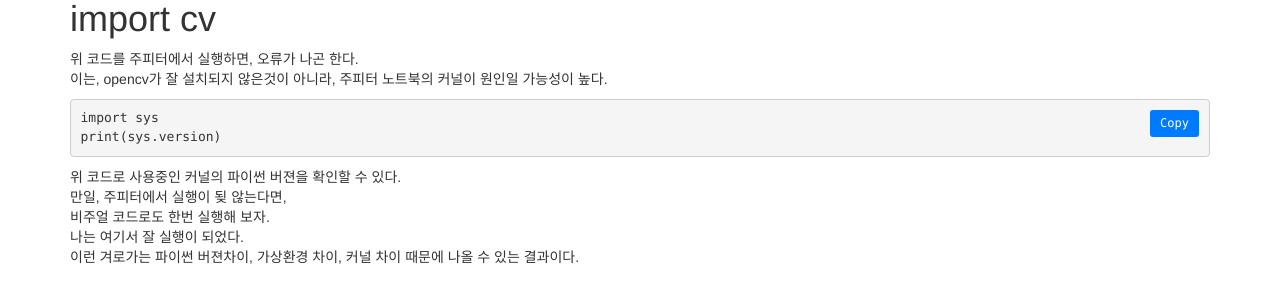
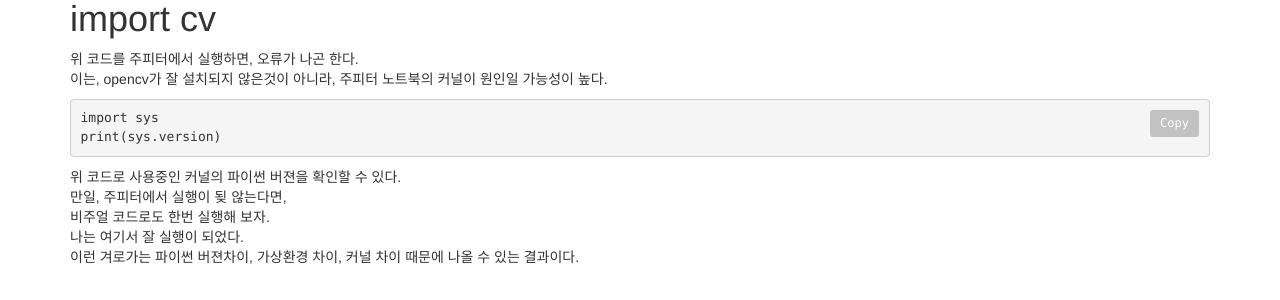
Before and after one commit to Gihak111/Gihak111.github.io, a Jekyll site: the page built from _posts/2024-08-10-jupyter_ERROR_upload.md, in a window 1280 px wide. Shown: the part 123-423 px from the top of the page. Built offline with Jekyll 4.4.1, drawn with Linux system fonts in a browser that asks for light colours.

Commit message:
Update code_style.css

```diff
--- a/assets/css/code_style.css
+++ b/assets/css/code_style.css
@@ -19,7 +19,7 @@ code {
     position: absolute;
     top: 10px;
     right: 10px;
-    background-color: #007bff;
+    background-color: #c2c2c2;
     color: #fff;
     border: none;
     border-radius: 3px;
```
